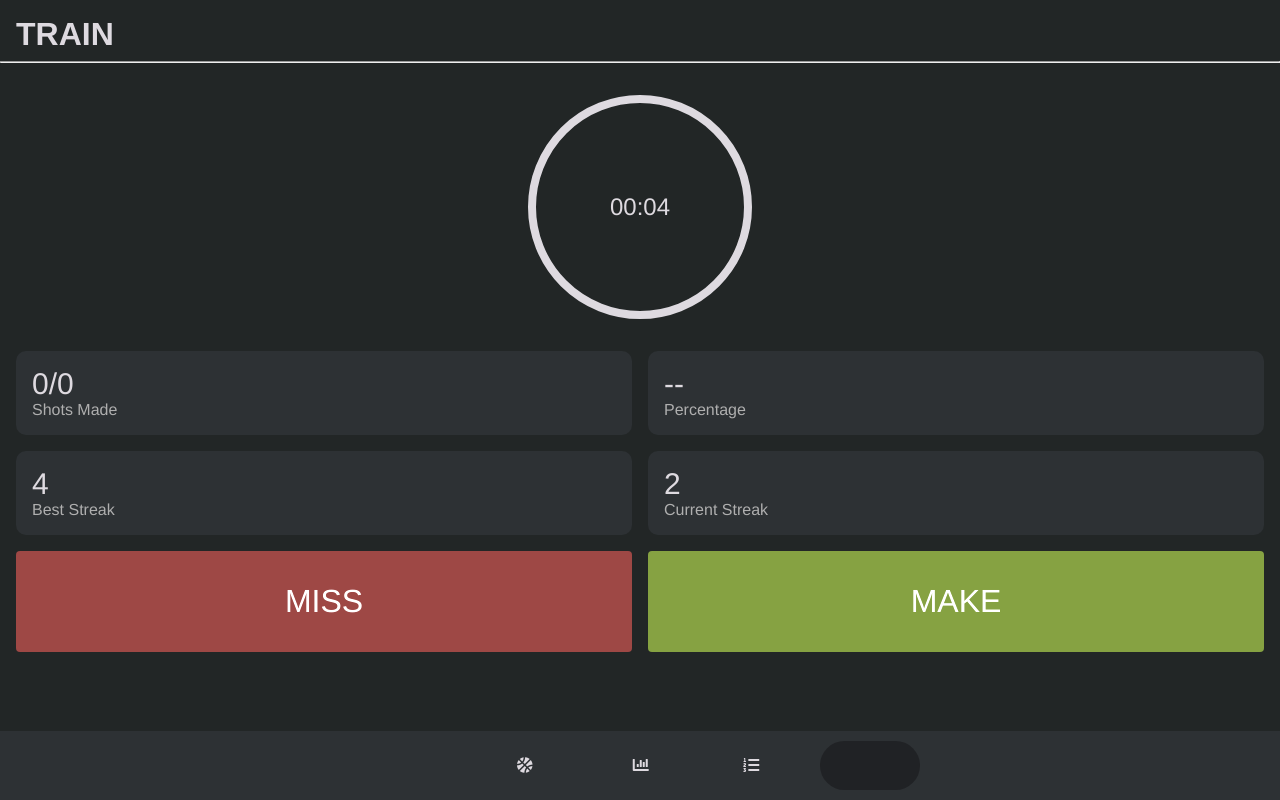
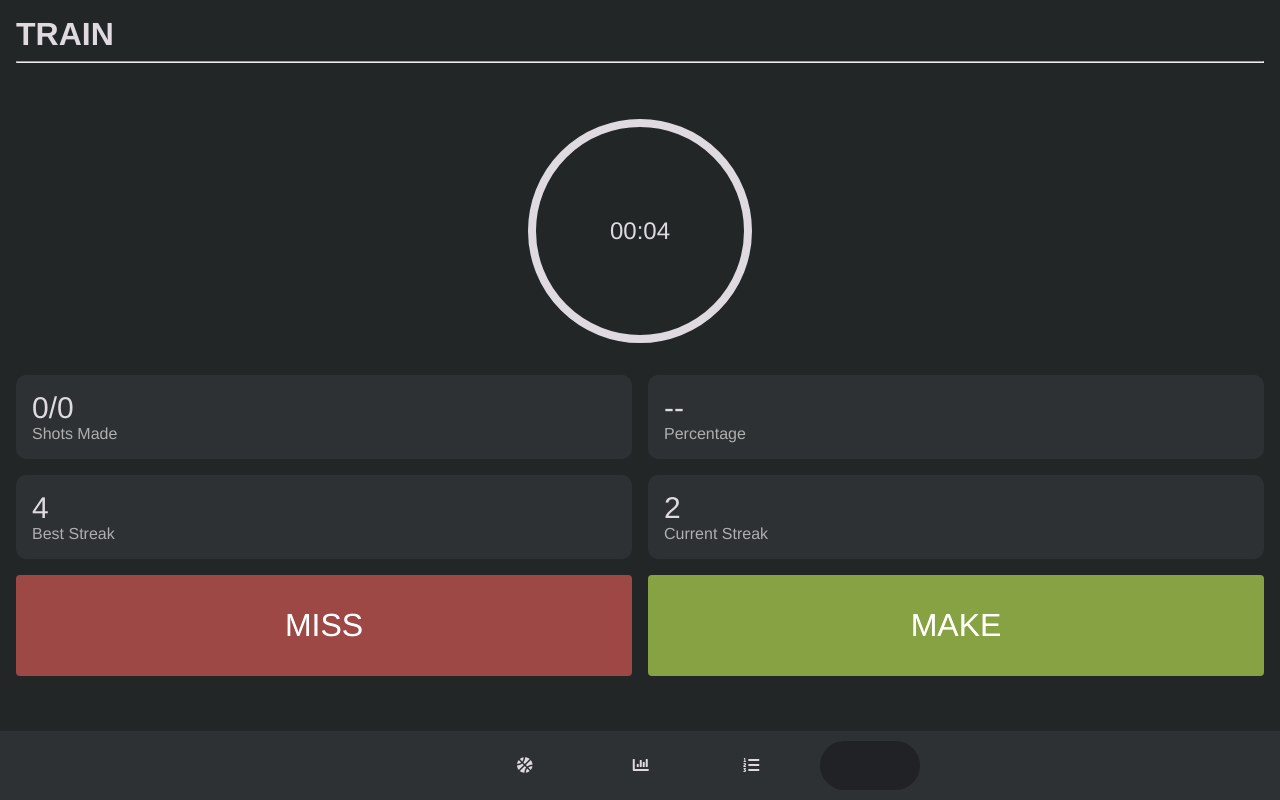
Before and after one commit to jaredami/shot-tracker, a React (Create React App) app: page / in a window 1280 px wide. Built offline with nearby package versions, Linux system fonts and the light colour scheme.

Commit message:
Update header styles

```diff
--- a/src/App.css
+++ b/src/App.css
@@ -35,7 +35,11 @@ button {
   height: 100%;
 }
 
-.main-header {
+.header-container {
+  padding: 1rem;
+}
+
+.header {
   width: 110vw;
-  margin: 1rem 0rem 0rem 1rem;
+  margin: 0rem;
 }
--- a/src/App.js
+++ b/src/App.js
@@ -5,8 +5,10 @@ import Session from "./components/Session";
 function App() {
   return (
     <div className="main-wrapper">
-      <h1 className="main-header">TRAIN</h1>
-      <hr />
+      <div className="header-container">
+        <h1 className="header">TRAIN</h1>
+        <hr />
+      </div>
       <Session />
       <Nav />
     </div>
```
